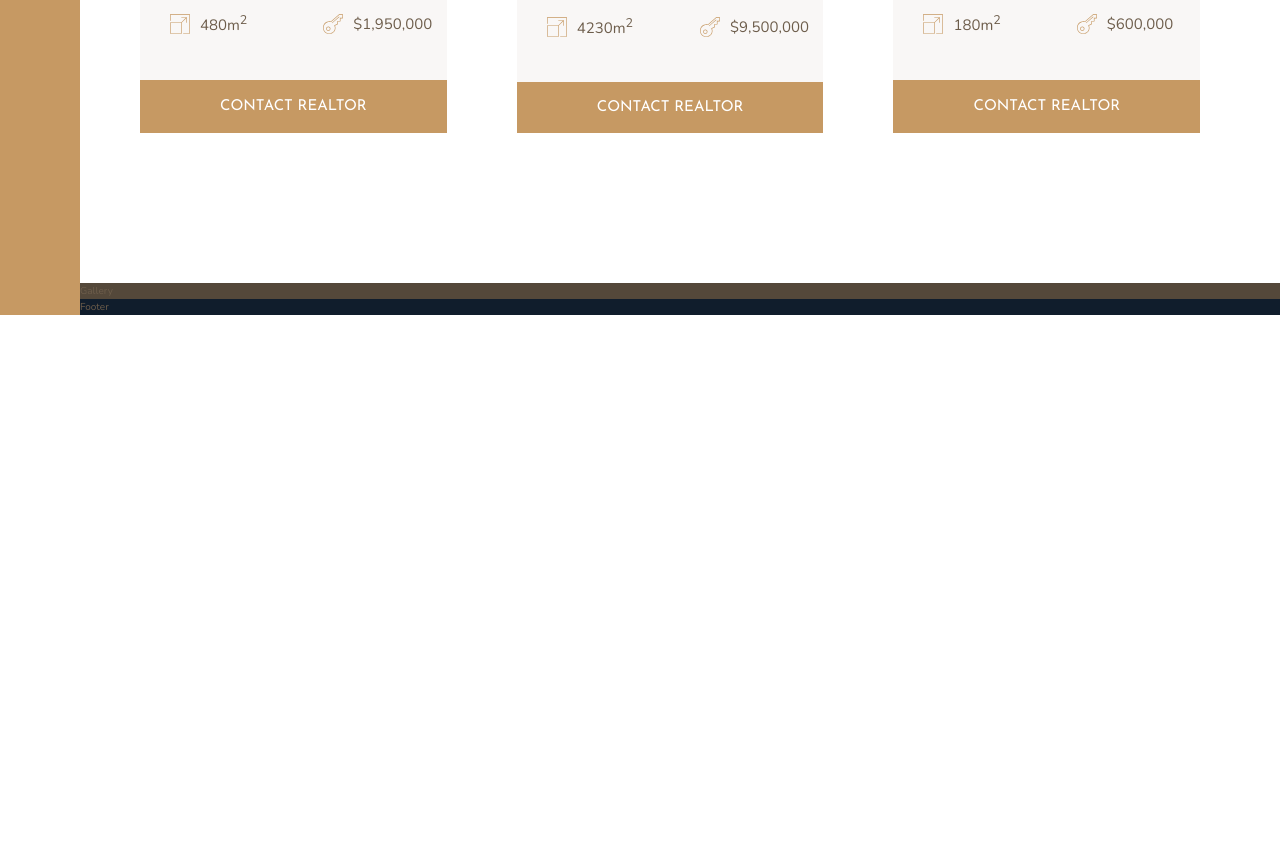
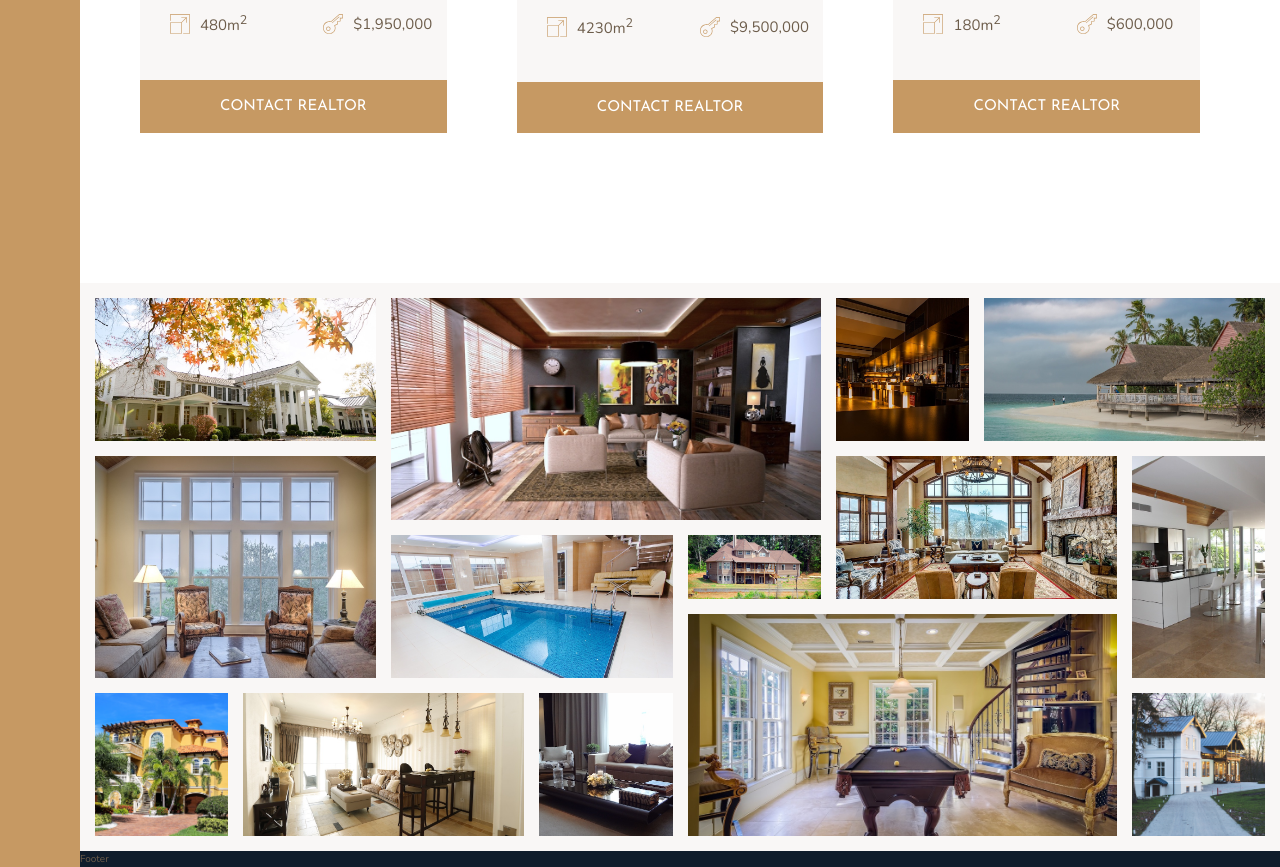
Before and after one commit to vladislav-shkutovich/Nexter-Website, a website: page index.html in a window 1280 px wide. Shown: the part 2901-3768 px from the top of the page. Before the commit the page ends 3216 px from the top, so only its background shows below. Drawn offline with nearby package versions, Linux system fonts and the light colour scheme.

Commit message:
Gallery section completed

```diff
--- a/index.html
+++ b/index.html
@@ -311,7 +311,70 @@
 			</div>
 		</section>
 
-		<section class="gallery">Gallery</section>
+		<section class="gallery">
+			<figure class="gallery__item gallery__item--1">
+				<img src="img/gal-1.jpeg" alt="Gallery image 1" class="gallery__img" />
+			</figure>
+			<figure class="gallery__item gallery__item--2">
+				<img src="img/gal-2.jpeg" alt="Gallery image 2" class="gallery__img" />
+			</figure>
+			<figure class="gallery__item gallery__item--3">
+				<img src="img/gal-3.jpeg" alt="Gallery image 3" class="gallery__img" />
+			</figure>
+			<figure class="gallery__item gallery__item--4">
+				<img src="img/gal-4.jpeg" alt="Gallery image 4" class="gallery__img" />
+			</figure>
+			<figure class="gallery__item gallery__item--5">
+				<img src="img/gal-5.jpeg" alt="Gallery image 5" class="gallery__img" />
+			</figure>
+			<figure class="gallery__item gallery__item--6">
+				<img src="img/gal-6.jpeg" alt="Gallery image 6" class="gallery__img" />
+			</figure>
+			<figure class="gallery__item gallery__item--7">
+				<img src="img/gal-7.jpeg" alt="Gallery image 7" class="gallery__img" />
+			</figure>
+			<figure class="gallery__item gallery__item--8">
+				<img src="img/gal-8.jpeg" alt="Gallery image 8" class="gallery__img" />
+			</figure>
+			<figure class="gallery__item gallery__item--9">
+				<img src="img/gal-9.jpeg" alt="Gallery image 9" class="gallery__img" />
+			</figure>
+			<figure class="gallery__item gallery__item--10">
+				<img
+					src="img/gal-10.jpeg"
+					alt="Gallery image 10"
+					class="gallery__img"
+				/>
+			</figure>
+			<figure class="gallery__item gallery__item--11">
+				<img
+					src="img/gal-11.jpeg"
+					alt="Gallery image 11"
+					class="gallery__img"
+				/>
+			</figure>
+			<figure class="gallery__item gallery__item--12">
+				<img
+					src="img/gal-12.jpeg"
+					alt="Gallery image 12"
+					class="gallery__img"
+				/>
+			</figure>
+			<figure class="gallery__item gallery__item--13">
+				<img
+					src="img/gal-13.jpeg"
+					alt="Gallery image 13"
+					class="gallery__img"
+				/>
+			</figure>
+			<figure class="gallery__item gallery__item--14">
+				<img
+					src="img/gal-14.jpeg"
+					alt="Gallery image 14"
+					class="gallery__img"
+				/>
+			</figure>
+		</section>
 
 		<footer class="footer">Footer</footer>
 	</body>
--- a/sass/_gallery.scss
+++ b/sass/_gallery.scss
@@ -1,4 +1,75 @@
 .gallery {
-	background-color: $color-grey-dark-1;
+	background-color: $color-grey-light-1;
 	grid-column: full-start / full-end;
+
+	display: grid;
+	grid-template-columns: repeat(8, 1fr);
+	grid-template-rows: repeat(7, 5vw);
+	grid-gap: 1.5rem;
+	padding: 1.5rem;
+
+	&__item {
+		&--1 {
+			grid-area: 1 / 1 / span 2 / span 2;
+		}
+
+		&--2 {
+			grid-area: 1 / 3 / span 3 / span 3;
+		}
+
+		&--3 {
+			grid-area: 1 / 6 / span 2 / span 1;
+		}
+
+		&--4 {
+			grid-area: 1 / 7 / span 2 / span 2;
+		}
+
+		&--5 {
+			grid-area: 3 / 1 / span 3 / span 2;
+		}
+
+		&--6 {
+			grid-area: 4 / 3 / span 2 / span 2;
+		}
+
+		&--7 {
+			grid-area: 4 / 5 / span 1 / span 1;
+		}
+
+		&--8 {
+			grid-area: 3 / 6 / span 2 / span 2;
+		}
+
+		&--9 {
+			grid-area: 3 / 8 / span 3 / span 1;
+		}
+
+		&--10 {
+			grid-area: 6 / 1 / span 2 / span 1;
+		}
+
+		&--11 {
+			grid-area: 6 / 2 / span 2 / span 2;
+		}
+
+		&--12 {
+			grid-area: 6 / 4 / span 2 / span 1;
+		}
+
+		&--13 {
+			grid-area: 5 / 5 / span 3 / span 3;
+		}
+
+		&--14 {
+			grid-area: 6 / 8 / span 2 / span 1;
+		}
+	}
+
+	&__img {
+		width: 100%;
+		height: 100%;
+		object-fit: cover;
+		display: block;
+	}
 }
```
Also changed, not shown: css/style.css.
